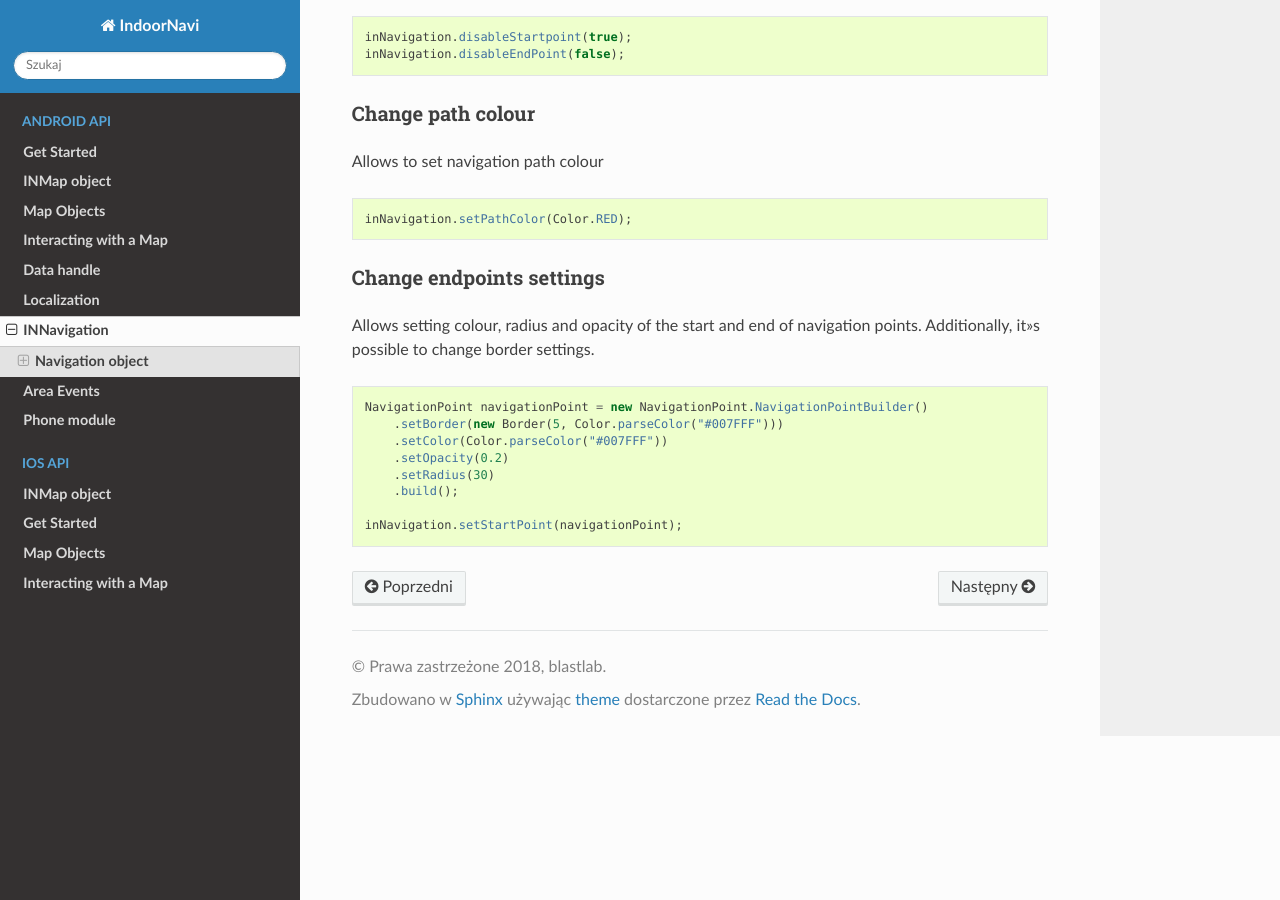
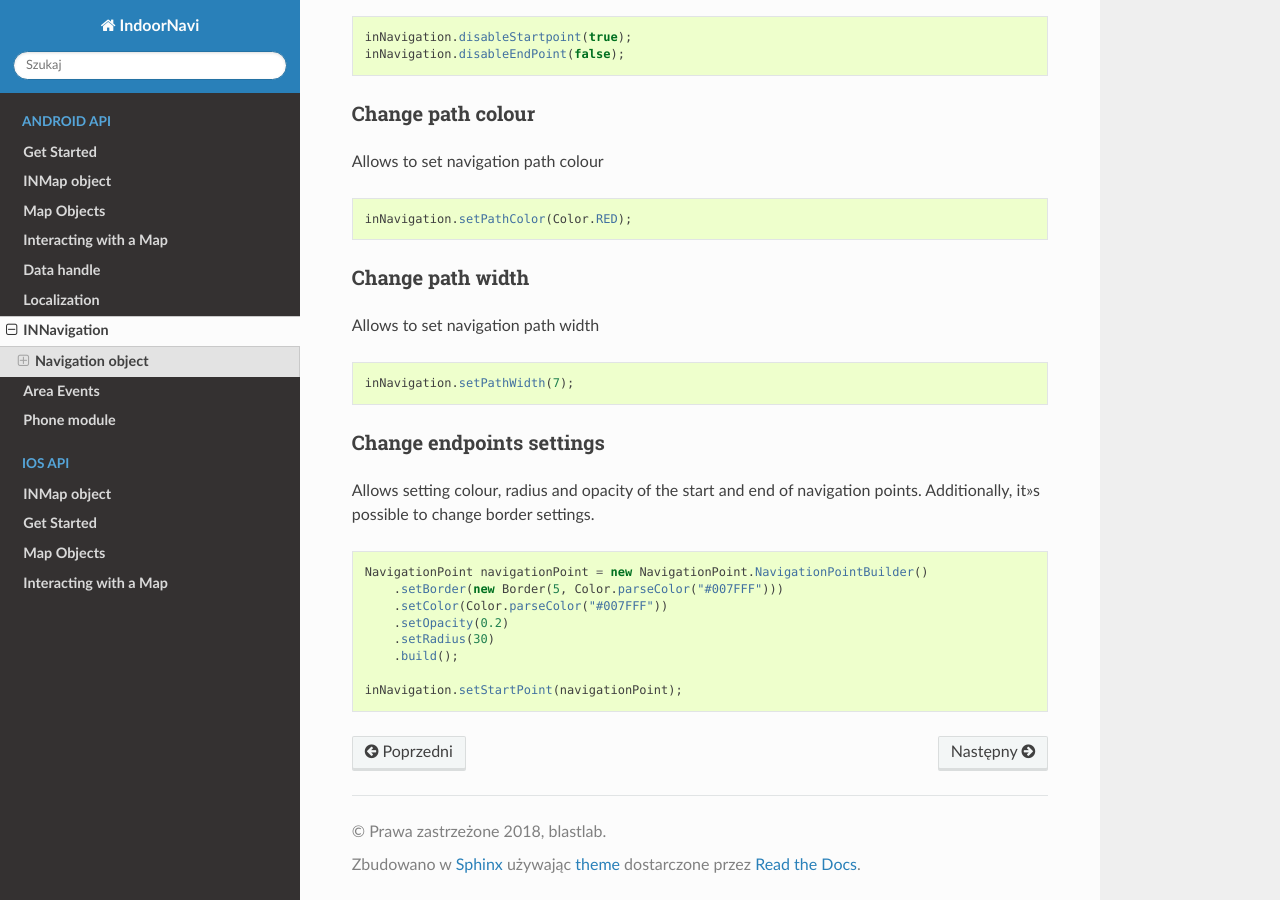
Before and after one commit to blastlab/indoornavi-android-api, a Sphinx documentation site: the page built from Documentation/source/Android-API/navi.md, in a window 1280 px wide and 900 px high, scrolled down 1378 px. Built offline with Sphinx 7.4.7 and the Read the Docs theme 2.0.0, drawn with Linux system fonts in a browser that asks for light colours; formulas are drawn with MathJax 3.

Commit message:
aktualizacja dokumentacji documentation

````diff
--- a/Documentation/source/Android-API/navi.md
+++ b/Documentation/source/Android-API/navi.md
@@ -66,6 +66,14 @@ Allows to set navigation path colour
 inNavigation.setPathColor(Color.RED);
 ```
 
+### Change path width
+
+Allows to set navigation path width
+
+```java
+inNavigation.setPathWidth(7);
+```
+
 ### Change endpoints settings
 
 Allows setting colour, radius and opacity of the start and end of navigation points.
````
